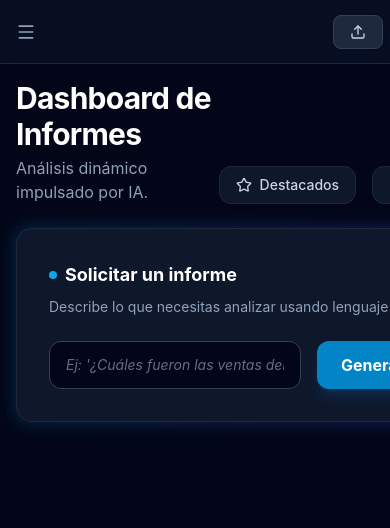
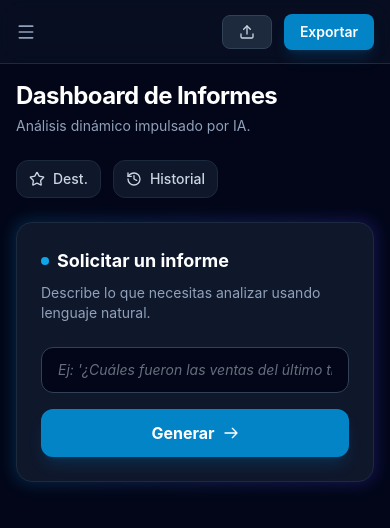
Before and after one commit to jacyeboost/zentAI, a React app in the folder frontend/: page / in a window 390 px wide. Shown: the top 528 px of the page. Built offline with nearby package versions, Linux system fonts and the light colour scheme; the HTML template or start-up script is replaced by a standard one.

Commit message:
responsive de app.tsx

```diff
--- a/frontend/src/App.tsx
+++ b/frontend/src/App.tsx
@@ -208,22 +208,23 @@ const App: React.FC = () => {
       onFeaturedClick={() => { setShowFeatured(true); setShowHistory(false); }}
     >
       <div className="space-y-6 animate-in fade-in duration-700">
-        <header className="flex justify-between items-end">
+        <header className="flex flex-col lg:flex-row lg:justify-between lg:items-end gap-6">
           <div>
-            <h2 className="text-3xl font-bold text-white tracking-tight">Dashboard de Informes</h2>
-            <p className="text-slate-400 mt-1">Análisis dinámico impulsado por IA.</p>
+            <h2 className="text-2xl md:text-3xl font-bold text-white tracking-tight">Dashboard de Informes</h2>
+            <p className="text-slate-400 mt-1 text-sm md:text-base">Análisis dinámico impulsado por IA.</p>
           </div>
-          <div className="flex items-center gap-4">
+          <div className="flex flex-wrap items-center gap-3 md:gap-4">
             <button
               onClick={() => { setShowFeatured(!showFeatured); setShowHistory(false); }}
-              className="flex items-center gap-2 px-4 py-2 bg-slate-900 border border-slate-800 rounded-xl text-slate-300 hover:text-amber-400 hover:bg-slate-800 transition-all text-sm font-medium"
+              className="flex items-center gap-2 px-3 md:px-4 py-2 bg-slate-900 border border-slate-800 rounded-xl text-slate-300 hover:text-amber-400 hover:bg-slate-800 transition-all text-sm font-medium"
             >
               <Star className="w-4 h-4" />
-              Destacados
+              <span className="hidden sm:inline">Destacados</span>
+              <span className="sm:hidden">Dest.</span>
             </button>
             <button
               onClick={() => { setShowHistory(!showHistory); setShowFeatured(false); }}
-              className="flex items-center gap-2 px-4 py-2 bg-slate-900 border border-slate-800 rounded-xl text-slate-300 hover:text-white hover:bg-slate-800 transition-all text-sm font-medium"
+              className="flex items-center gap-2 px-3 md:px-4 py-2 bg-slate-900 border border-slate-800 rounded-xl text-slate-300 hover:text-white hover:bg-slate-800 transition-all text-sm font-medium"
             >
               <HistoryIcon className="w-4 h-4" />
               Historial
@@ -233,13 +234,13 @@ const App: React.FC = () => {
               <div className="flex bg-slate-900 p-1 rounded-xl border border-slate-800">
                 <button
                   onClick={() => setViewType('visual')}
-                  className={`px-4 py-2 rounded-lg text-xs font-bold transition-all ${viewType === 'visual' ? 'bg-primary-600 text-white' : 'text-slate-500 hover:text-slate-300'}`}
+                  className={`px-3 md:px-4 py-1.5 md:py-2 rounded-lg text-xs font-bold transition-all ${viewType === 'visual' ? 'bg-primary-600 text-white' : 'text-slate-500 hover:text-slate-300'}`}
                 >
                   Gráfico
                 </button>
                 <button
                   onClick={() => setViewType('table')}
-                  className={`px-4 py-2 rounded-lg text-xs font-bold transition-all ${viewType === 'table' ? 'bg-primary-600 text-white' : 'text-slate-500 hover:text-slate-300'}`}
+                  className={`px-3 md:px-4 py-1.5 md:py-2 rounded-lg text-xs font-bold transition-all ${viewType === 'table' ? 'bg-primary-600 text-white' : 'text-slate-500 hover:text-slate-300'}`}
                 >
                   Datos
                 </button>
@@ -269,27 +270,27 @@ const App: React.FC = () => {
         {/* AI Input Section */}
         <div className="relative group">
           <div className="absolute -inset-0.5 bg-gradient-to-r from-primary-600 to-indigo-600 rounded-2xl blur opacity-25 group-hover:opacity-50 transition duration-1000 group-hover:duration-200"></div>
-          <div className="relative p-8 bg-slate-900 border border-slate-800 rounded-2xl">
+          <div className="relative p-6 md:p-8 bg-slate-900 border border-slate-800 rounded-2xl">
             <h3 className="text-lg font-bold text-white mb-2 flex items-center gap-2">
               <span className={`flex h-2 w-2 rounded-full bg-primary-500 ${loading ? 'animate-ping' : ''}`}></span>
               Solicitar un informe
             </h3>
             <p className="text-slate-400 text-sm mb-6">Describe lo que necesitas analizar usando lenguaje natural.</p>
 
-            <div className="flex gap-4">
+            <div className="flex flex-col sm:flex-row gap-4">
               <input
                 type="text"
                 value={query}
                 onChange={(e) => setQuery(e.target.value)}
                 onKeyDown={(e) => e.key === 'Enter' && handleQuery()}
                 placeholder="Ej: '¿Cuáles fueron las ventas del último trimestre por categoría?'"
-                className="flex-1 bg-slate-950 border border-slate-700 rounded-xl px-4 py-3 text-slate-300 focus:outline-none focus:ring-2 focus:ring-primary-600/20 focus:border-primary-500 transition-all italic text-sm"
+                className="flex-1 bg-slate-950 border border-slate-700 rounded-xl px-4 py-3 text-slate-300 focus:outline-none focus:ring-2 focus:ring-primary-600/20 focus:border-primary-500 transition-all italic text-sm min-w-0"
                 disabled={loading}
               />
               <button
                 onClick={handleQuery}
                 disabled={loading}
-                className="px-6 py-3 bg-primary-600 hover:bg-primary-500 disabled:opacity-50 text-white rounded-xl font-bold shadow-lg shadow-primary-600/20 transition-all flex items-center gap-2 group-hover:scale-105 active:scale-95"
+                className="w-full sm:w-auto px-6 py-3 bg-primary-600 hover:bg-primary-500 disabled:opacity-50 text-white rounded-xl font-bold shadow-lg shadow-primary-600/20 transition-all flex items-center justify-center gap-2 group-hover:scale-105 active:scale-95"
               >
                 {loading ? 'Pensando...' : 'Generar'}
                 {!loading && (
@@ -313,14 +314,14 @@ const App: React.FC = () => {
         {results && (
           <div className="grid grid-cols-1 gap-6 animate-in slide-in-from-bottom duration-500">
             {/* Executive Summary */}
-            <div className="p-6 bg-primary-600/10 border border-primary-500/20 rounded-2xl relative overflow-hidden group">
-              <div className="absolute top-0 right-0 p-4 opacity-10 group-hover:opacity-20 transition-opacity pointer-events-none">
-                <svg className="w-24 h-24" fill="currentColor" viewBox="0 0 20 20">
+            <div className="p-5 md:p-6 bg-primary-600/10 border border-primary-500/20 rounded-2xl relative overflow-hidden group">
+              <div className="absolute top-0 right-0 p-4 opacity-10 group-hover:opacity-20 transition-opacity pointer-events-none hidden sm:block">
+                <svg className="w-16 h-16 md:w-24 md:h-24" fill="currentColor" viewBox="0 0 20 20">
                   <path fillRule="evenodd" d="M18 10a8 8 0 11-16 0 8 8 0 0116 0zm-7-4a1 1 0 11-2 0 1 1 0 012 0zM9 9a1 1 0 000 2v3a1 1 0 001 1h1a1 1 0 100-2v-3a1 1 0 00-1-1H9z" clipRule="evenodd" />
                 </svg>
               </div>
-              <div className="flex justify-between items-start mb-3 relative z-10">
-                <h4 className="text-primary-400 font-bold flex items-center gap-2 text-sm uppercase tracking-wider">
+              <div className="flex flex-col sm:flex-row justify-between items-start sm:items-center gap-4 mb-3 relative z-10">
+                <h4 className="text-primary-400 font-bold flex items-center gap-2 text-[10px] md:text-sm uppercase tracking-wider">
                   <span className="w-2 h-2 rounded-full bg-primary-500"></span>
                   Insight de la IA
                 </h4>
@@ -330,10 +331,10 @@ const App: React.FC = () => {
                   className="flex items-center gap-2 px-3 py-1.5 bg-primary-600/20 hover:bg-primary-600/30 text-primary-400 rounded-lg text-xs font-bold border border-primary-500/30 transition-all disabled:opacity-50"
                 >
                   <Save className="w-3.5 h-3.5" />
-                  {isSaving ? 'Guardando...' : 'Guardar en Historial'}
+                  {isSaving ? 'Guardando...' : 'Guardar'}
                 </button>
               </div>
-              <p className="text-slate-200 leading-relaxed text-lg font-medium pr-20">
+              <p className="text-slate-200 leading-relaxed text-base md:text-lg font-medium sm:pr-20">
                 {results.metadata.summary}
               </p>
             </div>
```
